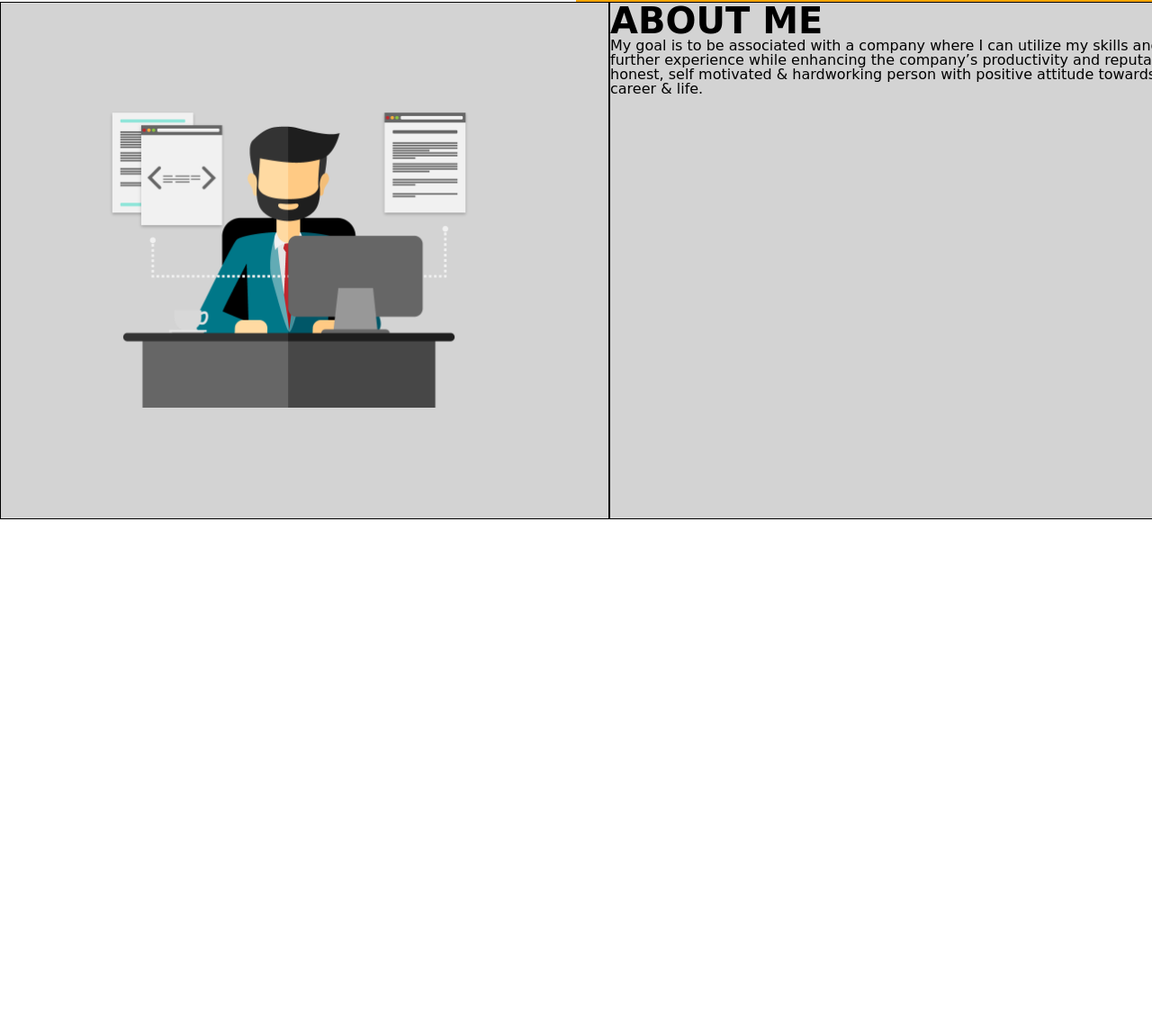
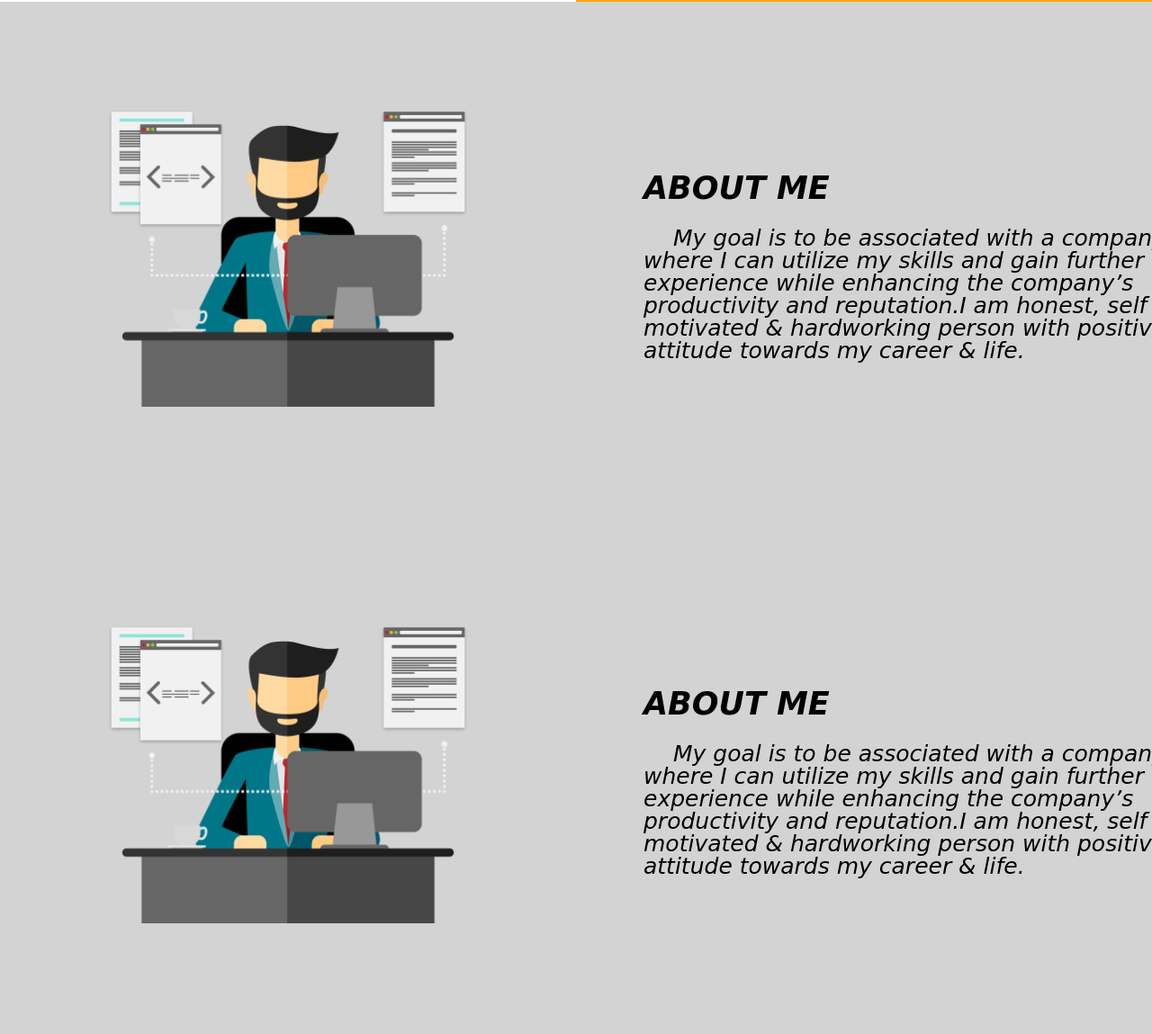
Before and after one commit to Satheeshveera/Mysite, a plain HTML site: page index.html in a window 1280 px wide. Shown: the part 718-1867 px from the top of the page at 90% size. Before the commit the page ends 1295 px from the top, so only its background shows below. Drawn offline with Linux system fonts and the light colour scheme.

Commit message:
update index file

```diff
--- a/css/mypage.css
+++ b/css/mypage.css
@@ -53,7 +53,7 @@ header a:hover{
 }
 .myprofile p {
     color: black;
-    padding: 30px;
+     margin-top: 10px;
     font-family: Impact, Haettenschweiler, 'Arial Narrow Bold', sans-serif;
 }
 .myprofile img:hover {
@@ -66,7 +66,7 @@ header a:hover{
     background-color:white;
     flex-basis: 30%;
     height: 90vh;
-    font-size: 30px;
+    font-size: 20px;
     text-align: center;
     /* border: 1px solid black; */
 }
@@ -76,6 +76,9 @@ header a:hover{
     margin-top: 250px;
     margin-left: 40px;
 }
+.ld-info h1, .rd-info h1{
+    font-size: 30px;
+}
 
 /* 1st right======================================================= */
 
@@ -83,7 +86,7 @@ header a:hover{
     background-color:orange;
     flex-basis: 30%;
     height: 90vh;
-    font-size: 30px;
+    font-size: 20px;
     text-align: center;
 }
 .rd-info {
@@ -108,14 +111,19 @@ header a:hover{
     display: flex;
 }
 .lr-about{
-    border: 1px solid black;
+
     width: 675px;
 }
 .labout-info img{
     width: 400px;
     padding: 120px;
 }
+.rabout-info{
+    font-size: 25px;
+    font-style: italic;
+    padding: 40px;
+    margin-top: 150px;
+}
 .rabout-info h1{
-
-    font-size: 40px;
+    font-size: 35px;
 }
--- a/index.html
+++ b/index.html
@@ -12,14 +12,14 @@
       <div class="outcontainer">
         <!-- header=================================== -->
         <header>
-          <a href="Home">Home</a>
-          <a href="About Me">About Me</a>
-          <a href="Skills">Skills</a>
-          <a href="Education">Education</a>
-          <a href="Hiring Me">Hiring Me</a>
+          <a href="#home">Home</a>
+          <a href="#about">About Me</a>
+          <a href="#skills">Skills</a>
+          <a href="#education">Education</a>
+          <a href="#eiring">Hiring Me</a>
         </header>
         <!-- 1st container============================ -->
-        <div class="container">
+        <div class="container" id="home">
           <div class="leftside-details">
             <div class="ld-info">
               <h1>Interest</h1>
@@ -47,7 +47,7 @@
         </div>
         <!-- 2nd container==================================== -->
         <div class="container">
-          <div class="about">
+          <div class="about" id="about">
             <div class="lr-about">
               <div class="labout-info">
                 <img src="./image/Coder-Transparent-Image.png" />
@@ -56,17 +56,42 @@
             <div class="lr-about">
               <div class="rabout-info">
                 <h1>ABOUT ME</h1>
+                <br />
                 <p>
-                  My goal is to be associated with a company where I can utilize
-                  my skills and gain further experience while enhancing the
-                  company’s productivity and reputation.I am honest, self
-                  motivated & hardworking person with positive attitude towards
-                  my career & life.
+                  &nbsp;&emsp;My goal is to be associated with a company where I
+                  can utilize my skills and gain further experience while
+                  enhancing the company’s productivity and reputation.I am
+                  honest, self motivated & hardworking person with positive
+                  attitude towards my career & life.
                 </p>
               </div>
             </div>
           </div>
         </div>
+        <!-- 3rd container========================= -->
+        <div class="container">
+          <div class="about" id="about">
+            <div class="lr-about">
+              <div class="labout-info">
+                <img src="./image/Coder-Transparent-Image.png" />
+              </div>
+            </div>
+            <div class="lr-about">
+              <div class="rabout-info">
+                <h1>ABOUT ME</h1>
+                <br />
+                <p>
+                  &nbsp;&emsp;My goal is to be associated with a company where I
+                  can utilize my skills and gain further experience while
+                  enhancing the company’s productivity and reputation.I am
+                  honest, self motivated & hardworking person with positive
+                  attitude towards my career & life.
+                </p>
+              </div>
+            </div>
+          </div>
+        </div>
+        <!-- 4th container====================== -->
       </div>
     </form>
   </body>
```
